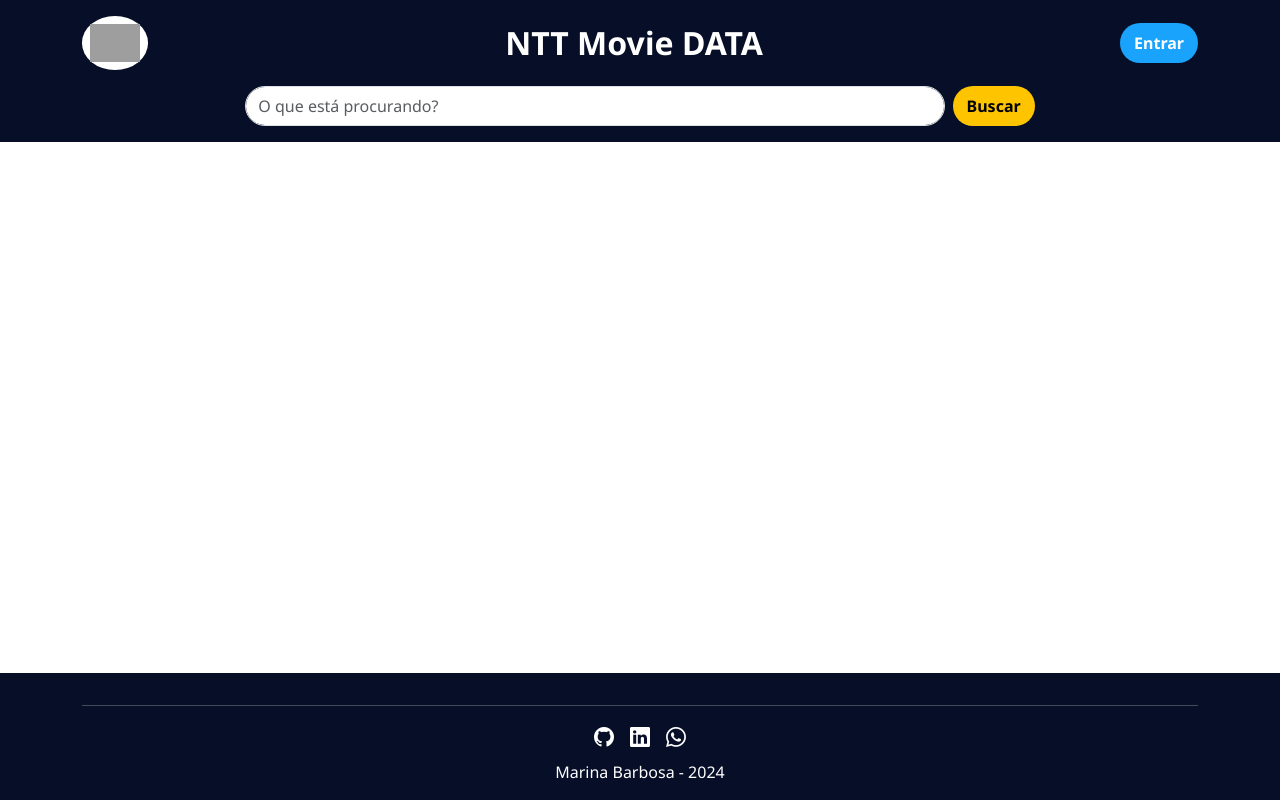
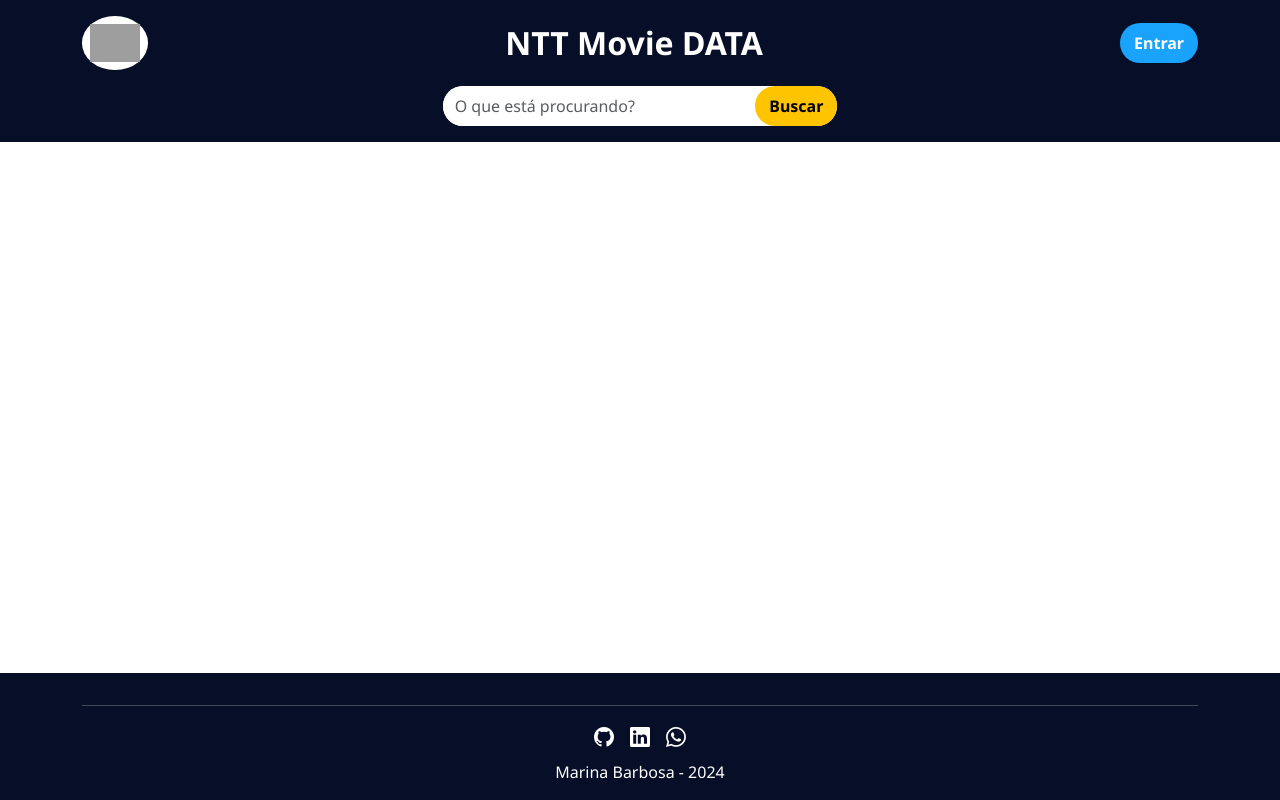
Before and after one commit to marina-barbosa/ntt-movie-data, an Angular app: page / in a window 1280 px wide. Built offline with nearby package versions, Linux system fonts and the light colour scheme; grey boxes are pictures that could not be loaded.

Commit message:
style: update styles for search bar

```diff
--- a/src/app/layout/header/search.component.html
+++ b/src/app/layout/header/search.component.html
@@ -1,8 +1,10 @@
-<form class="col-12 col-lg-8 mx-auto mb-3 mb-lg-0 d-flex" role="search">
-  <input
-    type="search"
-    class="form-control me-2 rounded-pill"
-    placeholder="O que está procurando?"
-    aria-label="Search">
-  <app-button variant="warning" type="submit"  ariaLabel="Search">Buscar</app-button>
+<form role="search">
+  <div class="col-12 col-lg-4 mx-auto mb-3 mb-lg-0 d-flex bg-white rounded-pill">
+    <input
+      type="search"
+      class="form-control me-2 rounded-pill border-0"
+      placeholder="O que está procurando?"
+      aria-label="Search">
+    <app-button variant="warning" type="submit"  ariaLabel="Search">Buscar</app-button>
+  </div>
 </form>
```
